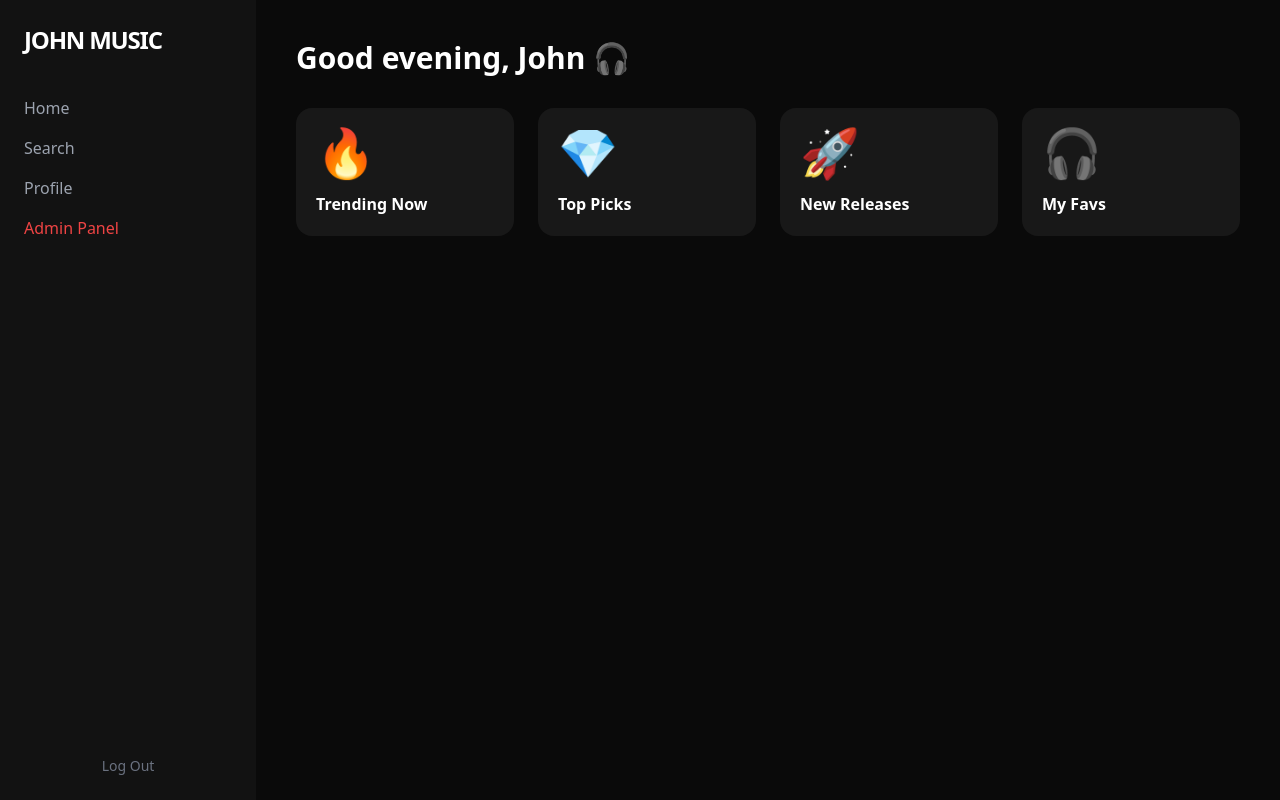
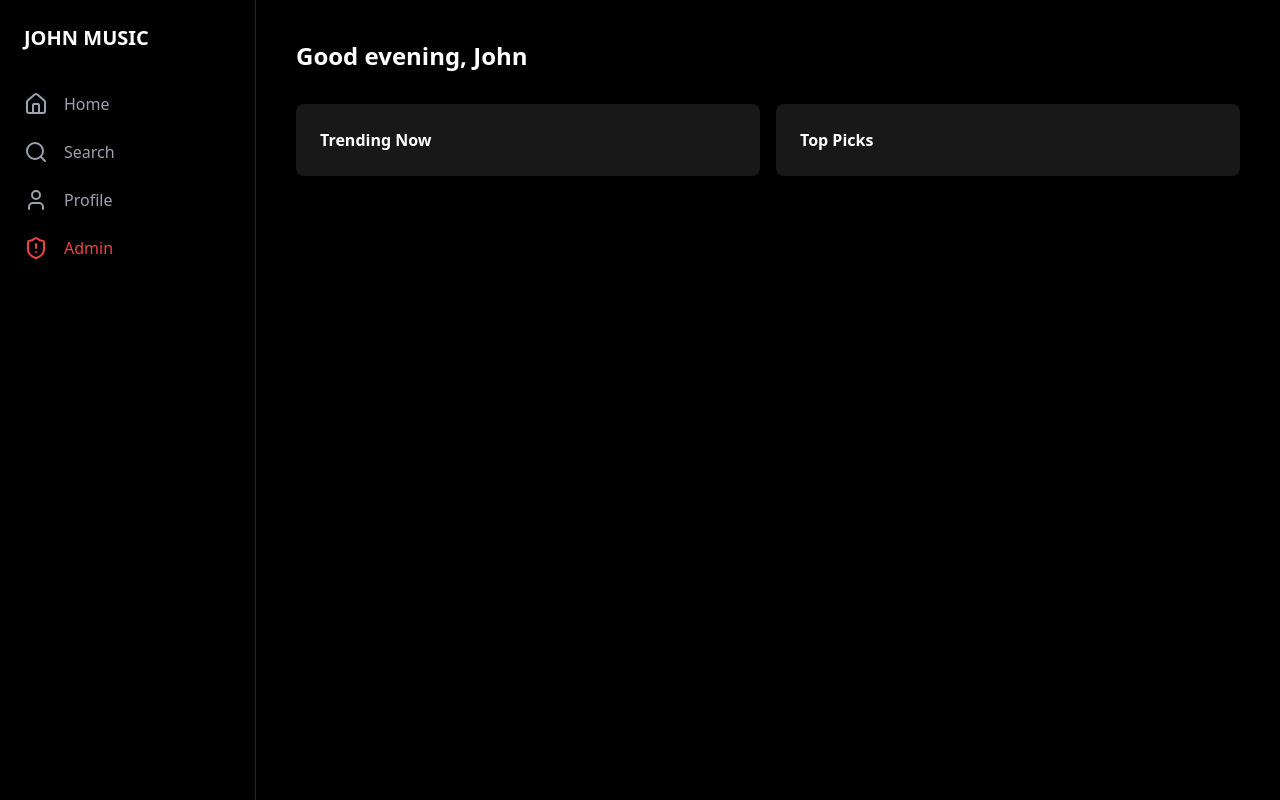
Before and after one commit to thivashthivash19-tech/Spotify, a plain HTML site: page home.html in a window 1280 px wide. Drawn offline with nearby package versions, Linux system fonts and the light colour scheme; no server answers.

Commit message:
Update home.html

```diff
--- a/home.html
+++ b/home.html
@@ -5,80 +5,49 @@
     <meta name="viewport" content="width=device-width, initial-scale=1.0">
     <title>Home | John Music</title>
     <script src="https://cdn.tailwindcss.com"></script>
+    <!-- Lucide Icons -->
+    <script src="https://unpkg.com/lucide@latest"></script>
 </head>
-<body class="bg-[#0A0A0A] text-white font-sans">
+<body class="bg-[#000000] text-white font-sans">
 
-    <div class="flex h-screen overflow-hidden">
-
+    <div class="flex h-screen">
         <!-- Sidebar -->
-        <aside class="w-64 bg-[#121212] p-6 flex flex-col justify-between">
-            <div>
-                <h1 class="text-2xl font-bold mb-10 tracking-tighter">JOHN MUSIC</h1>
-                <nav class="space-y-4 text-gray-400">
-                    <a href="home.html" class="block hover:text-white transition">Home</a>
-                    <a href="search.html" class="block hover:text-white transition">Search</a>
-                    <a href="profile.html" class="block hover:text-white transition">Profile</a>
-                    <a href="admin.html" class="block text-red-500 hover:text-red-400 transition">Admin Panel</a>
-                </nav>
-            </div>
-            <button id="logout-btn" class="text-gray-500 hover:text-white text-sm">Log Out</button>
+        <aside class="w-64 bg-[#000000] p-6 border-r border-[#282828]">
+            <h1 class="text-xl font-bold mb-10">JOHN MUSIC</h1>
+            <nav class="space-y-6 text-gray-400">
+                <a href="home.html" class="flex items-center gap-4 hover:text-white transition">
+                    <i data-lucide="home"></i> Home
+                </a>
+                <a href="search.html" class="flex items-center gap-4 hover:text-white transition">
+                    <i data-lucide="search"></i> Search
+                </a>
+                <a href="profile.html" class="flex items-center gap-4 hover:text-white transition">
+                    <i data-lucide="user"></i> Profile
+                </a>
+                <a href="admin.html" class="flex items-center gap-4 text-red-500 hover:text-red-400">
+                    <i data-lucide="shield-alert"></i> Admin
+                </a>
+            </nav>
         </aside>
 
         <!-- Main Content -->
-        <main class="flex-1 p-10 overflow-y-auto">
-            <h2 class="text-3xl font-bold mb-8">Good evening, John 🎧</h2>
+        <main class="flex-1 p-10">
+            <h2 class="text-2xl font-bold mb-8">Good evening, John</h2>
 
-            <div class="grid grid-cols-2 md:grid-cols-4 gap-6">
-                <div class="bg-[#181818] p-5 rounded-2xl hover:bg-[#282828] transition cursor-pointer">
-                    <div class="text-5xl mb-4">🔥</div>
+            <div class="grid grid-cols-2 gap-4">
+                <div class="bg-[#181818] p-6 rounded-lg hover:bg-[#282828] transition">
                     <h3 class="font-bold">Trending Now</h3>
                 </div>
-                <div class="bg-[#181818] p-5 rounded-2xl hover:bg-[#282828] transition cursor-pointer">
-                    <div class="text-5xl mb-4">💎</div>
+                <div class="bg-[#181818] p-6 rounded-lg hover:bg-[#282828] transition">
                     <h3 class="font-bold">Top Picks</h3>
-                </div>
-                <div class="bg-[#181818] p-5 rounded-2xl hover:bg-[#282828] transition cursor-pointer">
-                    <div class="text-5xl mb-4">🚀</div>
-                    <h3 class="font-bold">New Releases</h3>
-                </div>
-                <div class="bg-[#181818] p-5 rounded-2xl hover:bg-[#282828] transition cursor-pointer">
-                    <div class="text-5xl mb-4">🎧</div>
-                    <h3 class="font-bold">My Favs</h3>
                 </div>
             </div>
         </main>
     </div>
 
-    <!-- Firebase Script -->
-    <script type="module">
-        import { initializeApp } from "https://www.gstatic.com/firebasejs/12.14.0/firebase-app.js";
-        import { getAuth, onAuthStateChanged, signOut } from "https://www.gstatic.com/firebasejs/12.14.0/firebase-auth.js";
-
-        const firebaseConfig = {
-            apiKey: "AIzaSyDT8_4rWDSCs0mC18XpiqBMEc7YAIuJ6Y0",
-            authDomain: "myspotify-5966c.firebaseapp.com",
-            projectId: "myspotify-5966c",
-            storageBucket: "myspotify-5966c.firebasestorage.app",
-            messagingSenderId: "597187457714",
-            appId: "1:597187457714:web:eb2775082dd45109608fab"
-        };
-
-        const app = initializeApp(firebaseConfig);
-        const auth = getAuth(app);
-
-        // Security check
-        onAuthStateChanged(auth, (user) => {
-            if (!user) {
-                window.location.href = "index.html";
-            }
-        });
-
-        // Logout
-        document.getElementById('logout-btn').addEventListener('click', () => {
-            signOut(auth).then(() => {
-                window.location.href = "index.html";
-            });
-        });
+    <script>
+        // Icons initialize panna
+        lucide.createIcons();
     </script>
 </body>
 </html>
```
